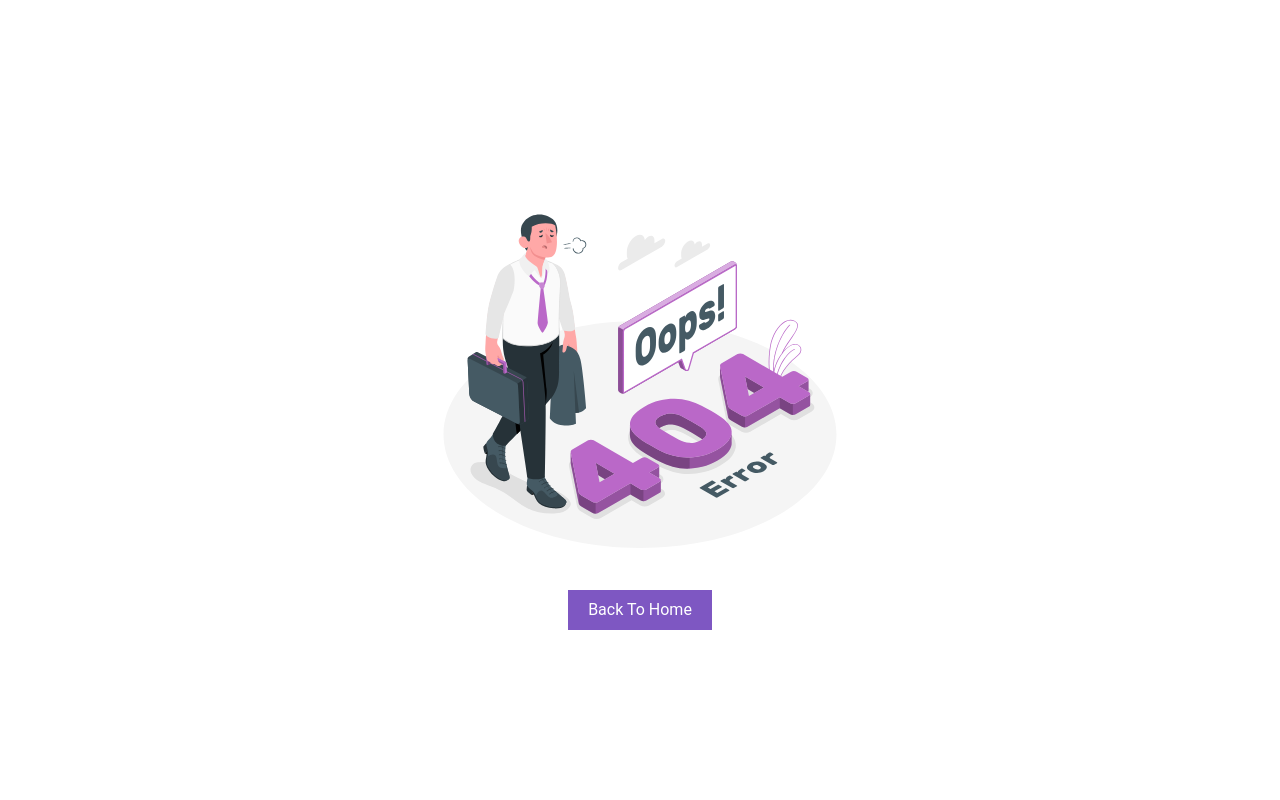
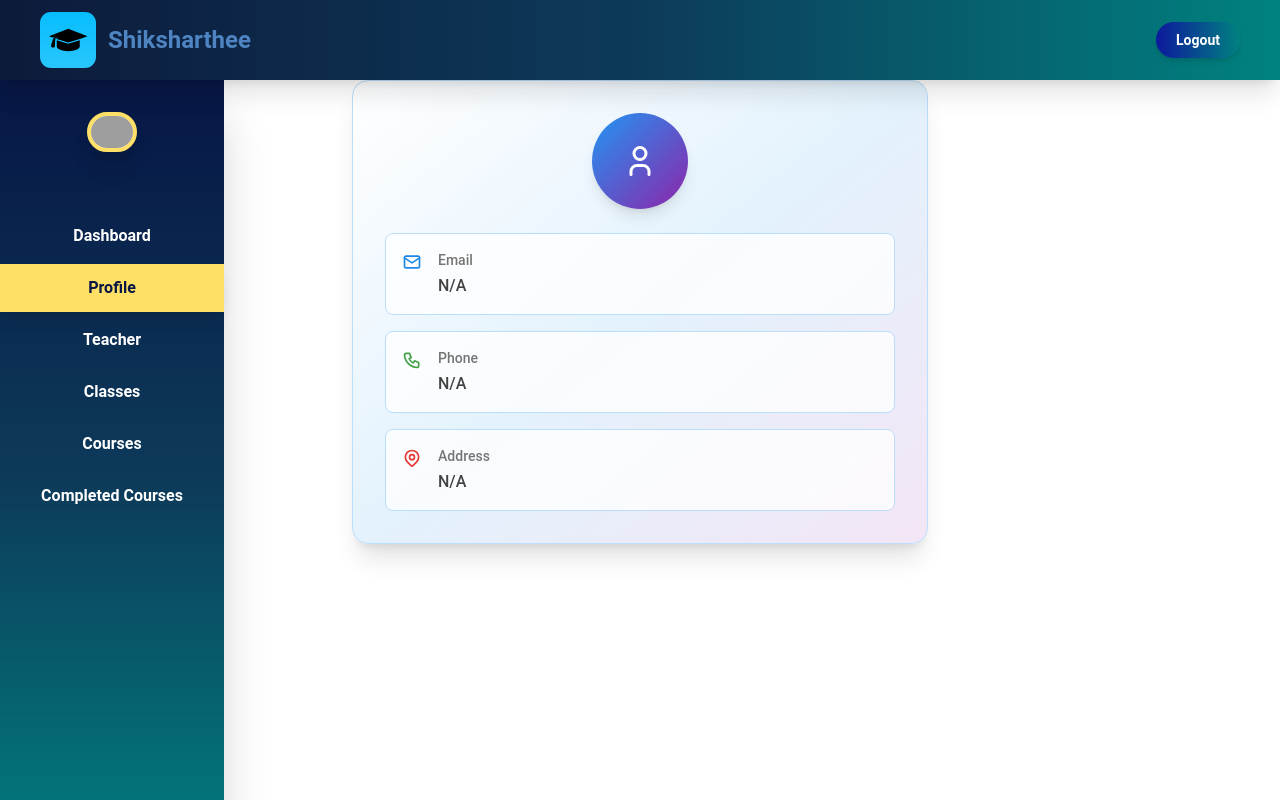
Before and after one commit to anmoldtuece/e-learniningpro, a React (Vite) app in the folder frontend/: page /Student/Dashboard/1/profile in a window 1280 px wide. Built offline with nearby package versions, Linux system fonts and the light colour scheme; no server answers; grey boxes are pictures that could not be loaded.

Commit message:
Add Student Profile component and update routing in StudentSidebar

```diff
--- /dev/null
+++ b/frontend/src/Pages/Dashboard/StudentDashboard/StudentProfile.jsx
@@ -0,0 +1,88 @@
+import React, { useEffect, useState } from "react";
+import { useParams } from "react-router-dom";
+import { TbUser, TbMail, TbPhone, TbMapPin } from "react-icons/tb";
+
+function StudentProfile() {
+  const { ID } = useParams();
+  const [data, setData] = useState({});
+    const [Tdec, setTeacherDetails] = useState(null);
+  const [loading, setLoading] = useState(true);
+
+  useEffect(() => {
+    const getData = async () => {
+      try {
+        setLoading(true);
+        const response = await fetch(`/api/student/StudentDocument/${ID}`);
+        const user = await response.json();
+        setData(user.data);
+      } catch (error) {
+        // handle error
+      } finally {
+        setLoading(false);
+      }
+    };
+    getData();
+  }, [ID]);
+
+  useEffect(() => {
+      const getDetails = async () => {
+        if (data.Teacherdetails) {
+          const Data = await fetch('/api/teacher/teacherdocuments', {
+            method: 'POST',
+            credentials: "include",
+            headers: {
+              "Content-Type": "application/json",
+            },
+            body: JSON.stringify({ teacherID: data.Teacherdetails }),
+          });
+          const res = await Data.json();
+          setTeacherDetails(res.data);
+        }
+      };
+      getDetails();
+    }, [data]);
+
+  if (loading) {
+    return <div>Loading...</div>;
+  }
+
+  const details = data.Studentdetails || {};
+
+  return (
+    <div className="bg-gradient-to-br from-white via-blue-50 to-purple-50 rounded-2xl shadow-xl p-6 sm:p-8 h-fit border border-blue-100 max-w-xl mx-auto">
+      <div className="text-center mb-6">
+        <div className="w-24 h-24 bg-gradient-to-br from-blue-500 to-purple-600 rounded-full flex items-center justify-center mx-auto mb-4 shadow-lg">
+          <TbUser className="text-4xl text-white" />
+        </div>
+        <h2 className="text-2xl sm:text-3xl font-bold text-gray-800 mb-2 break-words">
+          {data?.Firstname} {data?.Lastname}
+        </h2>
+      </div>
+      <div className="space-y-4">
+        <div className="flex items-start gap-3 sm:gap-4 p-3 sm:p-4 bg-white/80 rounded-lg border border-blue-100">
+          <TbMail className="text-blue-600 text-xl mt-0.5 flex-shrink-0" />
+          <div>
+            <p className="text-sm font-medium text-gray-600 mb-1">Email</p>
+            <p className="text-gray-800 font-medium break-words text-sm sm:text-base">{data?.Email || "N/A"}</p>
+          </div>
+        </div>
+        <div className="flex items-start gap-3 sm:gap-4 p-3 sm:p-4 bg-white/80 rounded-lg border border-blue-100">
+          <TbPhone className="text-green-600 text-xl mt-0.5 flex-shrink-0" />
+          <div>
+            <p className="text-sm font-medium text-gray-600 mb-1">Phone</p>
+            <p className="text-gray-800 font-medium text-sm sm:text-base">{details.Phone || "N/A"}</p>
+          </div>
+        </div>
+        <div className="flex items-start gap-3 sm:gap-4 p-3 sm:p-4 bg-white/80 rounded-lg border border-blue-100">
+          <TbMapPin className="text-red-600 text-xl mt-0.5 flex-shrink-0" />
+          <div>
+            <p className="text-sm font-medium text-gray-600 mb-1">Address</p>
+            <p className="text-gray-800 font-medium break-words text-sm sm:text-base">{details.Address || "N/A"}</p>
+          </div>
+        </div>
+      </div>
+    </div>
+  );
+}
+
+export default StudentProfile;
--- a/frontend/src/Pages/Dashboard/StudentDashboard/StudentSidebar.jsx
+++ b/frontend/src/Pages/Dashboard/StudentDashboard/StudentSidebar.jsx
@@ -13,6 +13,9 @@ function StudentSidebar({ student }) {
       <div className='flex flex-col gap-1'>
         <NavLink to={`/Student/Dashboard/${ID}`} end className={({isActive}) => isActive ? "bg-[#ffe066] p-3 px-12 text-center font-semibold text-[#071645] shadow-lg" : "p-3 text-center font-semibold text-white hover:bg-white/10 hover:text-[#ffe066]"}>
           Dashboard
+        </NavLink>
+        <NavLink to={`/Student/Dashboard/${ID}/profile`} className={({isActive}) => isActive ? "bg-[#ffe066] p-3 px-12 text-center font-semibold text-[#071645] shadow-lg" : "p-3 text-center font-semibold text-white hover:bg-white/10 hover:text-[#ffe066]"}>
+          Profile
         </NavLink>
         <NavLink to={`/Student/Dashboard/${ID}/Search`} className={({isActive}) => isActive ? "bg-[#ffe066] p-3 px-12 text-center font-semibold text-[#071645] shadow-lg" : "p-3 text-center font-semibold text-white hover:bg-white/10 hover:text-[#ffe066]"}>
           Teacher
--- a/frontend/src/main.jsx
+++ b/frontend/src/main.jsx
@@ -23,6 +23,7 @@ import ActiveCourses from './Pages/Dashboard/TeacherDashboard/ActiveCourses';
 import TeacherRemuneration from './Pages/Dashboard/TeacherDashboard/TeacherRemuneration'
 import TeacherWelcome from './Pages/Dashboard/TeacherDashboard/TeacherWelcome'
 import CreateCourse from './Pages/Dashboard/TeacherDashboard/CreateCourse'
+import StudentProfile from './Pages/Dashboard/StudentDashboard/StudentProfile'
 import StudentLayout from './Pages/Dashboard/StudentDashboard/StudentLayout'
 import SearchTeacher from './Pages/Dashboard/StudentDashboard/SearchTeacher'
 import StudentClasses from './Pages/Dashboard/StudentDashboard/StudentClasses'
@@ -66,6 +67,7 @@ const router = createBrowserRouter(
       <Route path='/Student/Dashboard/:ID' element={<StudentLayout/>}>
         <Route index element={<StudentWelcome/>}/> {/* Dashboard Welcome page */}
         <Route path='/Student/Dashboard/:ID/Search' element={<SearchTeacher/>}/>
+        <Route path='/Student/Dashboard/:ID/profile' element={<StudentProfile />} /> {/* Profile details */}
         <Route path='/Student/Dashboard/:ID/Classes' element={<StudentClasses/>}/>
         <Route path='/Student/Dashboard/:ID/Courses' element={<StudentCourses/>}/>
         <Route path="/Student/Dashboard/:ID/CompletedCourses" element={<CompletedCourses />} />
```
Also changed, not shown: 1 other file (tests, documents, lock files or other folders).
